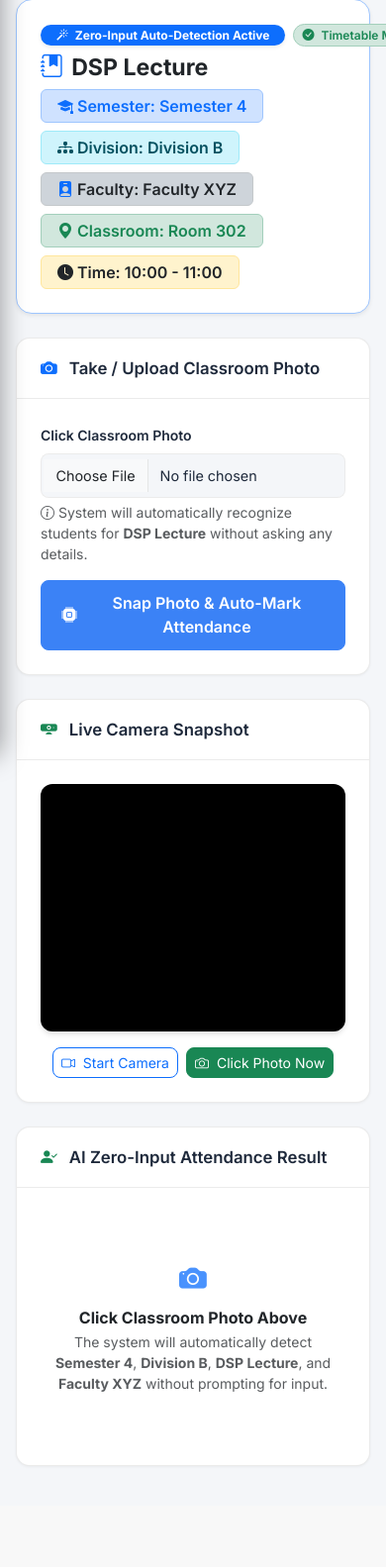
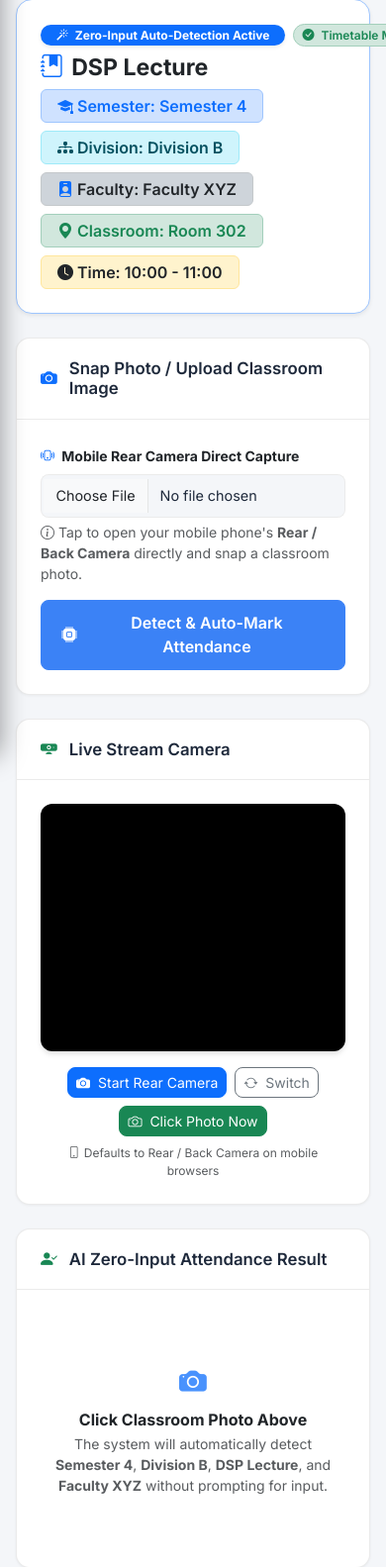
Before and after one commit to dp500518-alt/AI-attendance-, a Flask app: page /classroom in a window 390 px wide; the page is wider, and only the part inside the window is pictured. Shown: the part 81-1664 px from the top of that part at 99% size. Before the commit the page ends 1562 px from the top of that part, so only its background shows below. Run offline with Flask 3, Linux system fonts and the light colour scheme; the visitor is signed in with stand-in values (Sample User, id 1); data comes from the database, SQL or seed files in the repository; data that the repository does not hold is empty.

Commit message:
feat: Add mobile phone Rear/Back Camera support and camera switcher for live snapshot

```diff
--- a/static/js/app.js
+++ b/static/js/app.js
@@ -140,40 +140,68 @@ async function captureRegistrationSamples(videoElemId, totalCount = 25, progress
     if (startBtn) startBtn.disabled = false;
 }
 
-// 4. Live Classroom Webcam Capture Helper
+// 4. Live Classroom Webcam Capture Helper (Rear & Front Camera Support)
 let classroomWebcamStream = null;
+let classroomFacingMode = 'environment'; // Default to Rear / Back camera for mobile phones
 
-async function startClassroomWebcam(videoElemId) {
+async function startClassroomWebcam(videoElemId, mode = 'environment') {
     const video = document.getElementById(videoElemId);
     if (!video) return;
 
+    if (mode) {
+        classroomFacingMode = mode;
+    }
+
+    // Stop existing stream if running
+    if (classroomWebcamStream) {
+        classroomWebcamStream.getTracks().forEach(track => track.stop());
+        classroomWebcamStream = null;
+    }
+
     if (!navigator.mediaDevices || !navigator.mediaDevices.getUserMedia) {
-        alert("⚠️ Mobile Camera Security Notice:\n\nBrowsers block live webcam streams over plain HTTP network IP (http://192.168.29.113:5000).\n\nPlease use Option 1 ('Upload Classroom Image / Take Photo') on your phone to snap a photo directly!");
+        alert("⚠️ Mobile Camera Security Notice:\n\nBrowsers require HTTPS or localhost for live camera stream.\n\nPlease use Option 1 ('Snap Photo with Rear Camera') on your phone!");
         return;
     }
 
     try {
         classroomWebcamStream = await navigator.mediaDevices.getUserMedia({
-            video: { width: 1280, height: 720, facingMode: "environment" }
+            video: {
+                width: { ideal: 1920 },
+                height: { ideal: 1080 },
+                facingMode: { ideal: classroomFacingMode }
+            }
         });
         video.srcObject = classroomWebcamStream;
     } catch (err) {
-        console.error("Classroom webcam error:", err);
-        alert("Unable to open camera feed. On mobile network IP (HTTP), browsers restrict live streaming. Please use the direct Upload / Take Photo option.");
+        console.warn("Retrying camera stream with basic constraints:", err);
+        try {
+            classroomWebcamStream = await navigator.mediaDevices.getUserMedia({
+                video: { facingMode: classroomFacingMode }
+            });
+            video.srcObject = classroomWebcamStream;
+        } catch (fallbackErr) {
+            console.error("Camera access failed:", fallbackErr);
+            alert("Unable to open camera feed. Please use Option 1 ('Snap Photo with Rear Camera / Upload') on your mobile phone.");
+        }
     }
+}
+
+async function toggleClassroomCamera(videoElemId) {
+    classroomFacingMode = (classroomFacingMode === 'environment') ? 'user' : 'environment';
+    await startClassroomWebcam(videoElemId, classroomFacingMode);
 }
 
 function captureClassroomPhoto(videoElemId) {
     const video = document.getElementById(videoElemId);
     if (!video || !classroomWebcamStream) {
-        alert("Camera stream is not active.");
+        alert("Camera stream is not active. Please start camera first.");
         return null;
     }
 
     const canvas = document.createElement('canvas');
-    canvas.width = 960;
-    canvas.height = 540;
+    canvas.width = video.videoWidth || 1280;
+    canvas.height = video.videoHeight || 720;
     const ctx = canvas.getContext('2d');
     ctx.drawImage(video, 0, 0, canvas.width, canvas.height);
-    return canvas.toDataURL('image/jpeg', 0.75);
+    return canvas.toDataURL('image/jpeg', 0.85);
 }
--- a/templates/classroom.html
+++ b/templates/classroom.html
@@ -58,47 +58,52 @@
 <div class="row g-4">
     <!-- Controls Panel: Upload or Webcam -->
     <div class="col-12 col-lg-5">
-        <!-- Option 1: File Upload -->
+        <!-- Option 1: File Upload / Mobile Rear Camera Direct Capture -->
         <div class="custom-card mb-4">
             <div class="card-header-custom">
                 <h5 class="card-title-custom">
-                    <i class="bi bi-camera-fill text-primary me-1"></i> Take / Upload Classroom Photo
+                    <i class="bi bi-camera-fill text-primary me-1"></i> Snap Photo / Upload Classroom Image
                 </h5>
             </div>
             <div class="card-body-custom">
                 <form action="{{ url_for('classroom_upload') }}" method="POST" enctype="multipart/form-data">
                     <input type="hidden" name="slot_id" value="{{ active_slot.id if active_slot else '' }}">
                     <div class="mb-3">
-                        <label class="form-label small fw-semibold">Click Classroom Photo</label>
+                        <label class="form-label small fw-bold text-dark"><i class="bi bi-phone-vibrate me-1 text-primary"></i> Mobile Rear Camera Direct Capture</label>
                         <input type="file" name="classroom_photo" class="form-control rounded-3" accept="image/*" capture="environment" required>
-                        <small class="text-muted d-block mt-1"><i class="bi bi-info-circle me-1"></i>System will automatically recognize students for <strong>{{ active_slot.subject_name if active_slot else 'DSP Lecture' }}</strong> without asking any details.</small>
+                        <small class="text-muted d-block mt-1"><i class="bi bi-info-circle me-1"></i>Tap to open your mobile phone's <strong>Rear / Back Camera</strong> directly and snap a classroom photo.</small>
                     </div>
                     <button type="submit" class="btn btn-primary-custom w-100 justify-content-center rounded-3">
-                        <i class="bi bi-cpu-fill me-1"></i> Snap Photo & Auto-Mark Attendance
+                        <i class="bi bi-cpu-fill me-1"></i> Detect & Auto-Mark Attendance
                     </button>
                 </form>
             </div>
         </div>
 
-        <!-- Option 2: Live Webcam Snap -->
+        <!-- Option 2: Live WebRTC Stream with Rear Camera Selection -->
         <div class="custom-card mb-0">
             <div class="card-header-custom">
                 <h5 class="card-title-custom">
-                    <i class="bi bi-webcam-fill text-success me-1"></i> Live Camera Snapshot
+                    <i class="bi bi-webcam-fill text-success me-1"></i> Live Stream Camera
                 </h5>
             </div>
             <div class="card-body-custom text-center">
                 <div class="video-preview-box mb-3" style="height: 250px;">
                     <video id="classroomVideo" autoplay playsinline muted></video>
                 </div>
-                <div class="d-flex justify-content-center gap-2">
-                    <button type="button" class="btn btn-sm btn-outline-primary rounded-3" onclick="startClassroomWebcam('classroomVideo')">
-                        <i class="bi bi-camera-video me-1"></i> Start Camera
+                <div class="d-flex flex-wrap justify-content-center gap-2 mb-2">
+                    <button type="button" class="btn btn-sm btn-primary rounded-3" onclick="startClassroomWebcam('classroomVideo', 'environment')">
+                        <i class="bi bi-camera-fill me-1"></i> Start Rear Camera
+                    </button>
+                    <button type="button" class="btn btn-sm btn-outline-secondary rounded-3" onclick="toggleClassroomCamera('classroomVideo')" title="Switch Camera">
+                        <i class="bi bi-arrow-repeat me-1"></i> Switch
                     </button>
                     <button type="button" class="btn btn-sm btn-success rounded-3" onclick="snapAndSubmitClassroom()">
                         <i class="bi bi-camera me-1"></i> Click Photo Now
                     </button>
                 </div>
+                <small class="text-muted d-block" style="font-size: 0.75rem;"><i class="bi bi-phone me-1"></i>Defaults to Rear / Back Camera on mobile browsers</small>
+
                 <!-- Hidden form for Base64 snap submission -->
                 <form id="snapForm" action="{{ url_for('classroom_snap') }}" method="POST" class="d-none">
                     <input type="hidden" id="snap_b64" name="snap_b64" value="">
```
